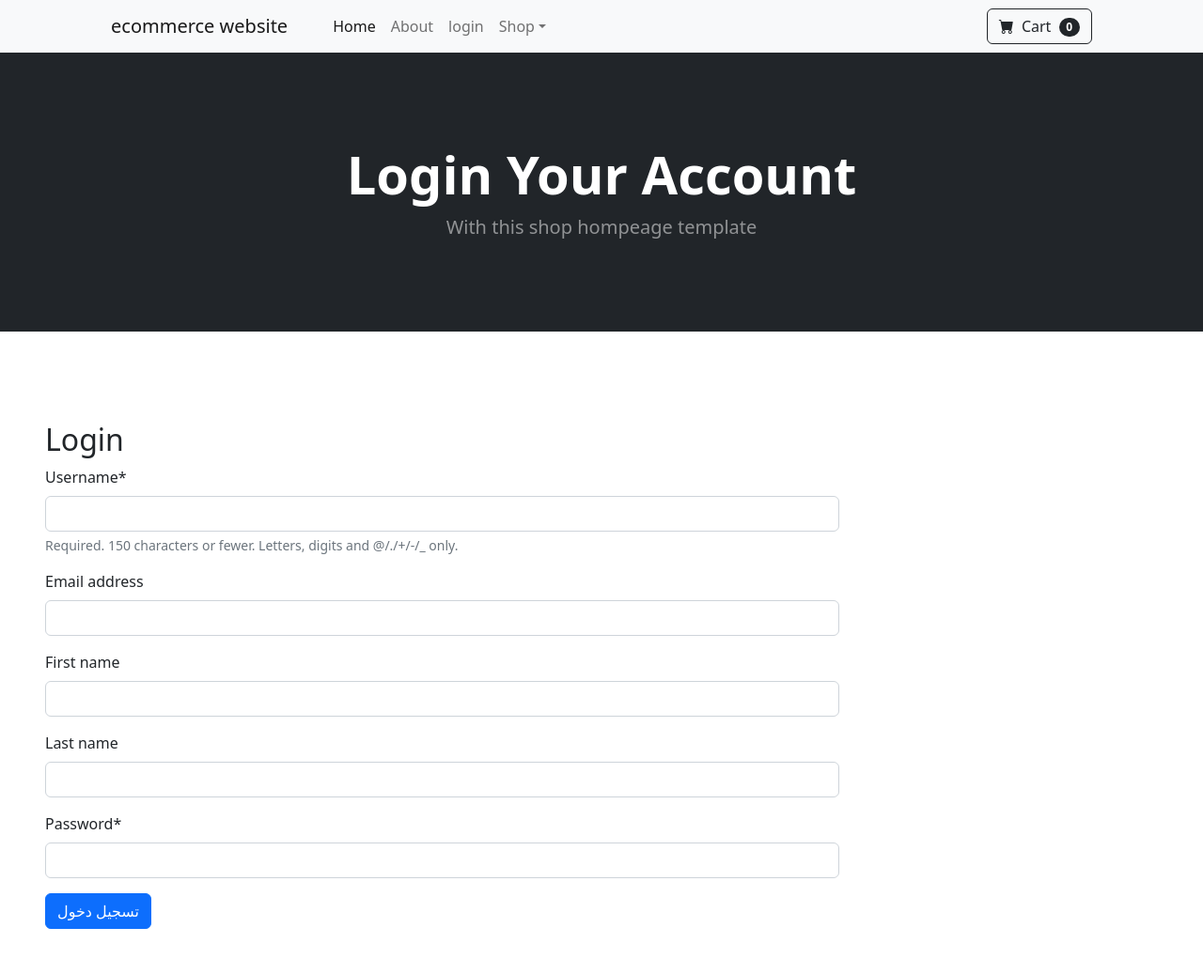
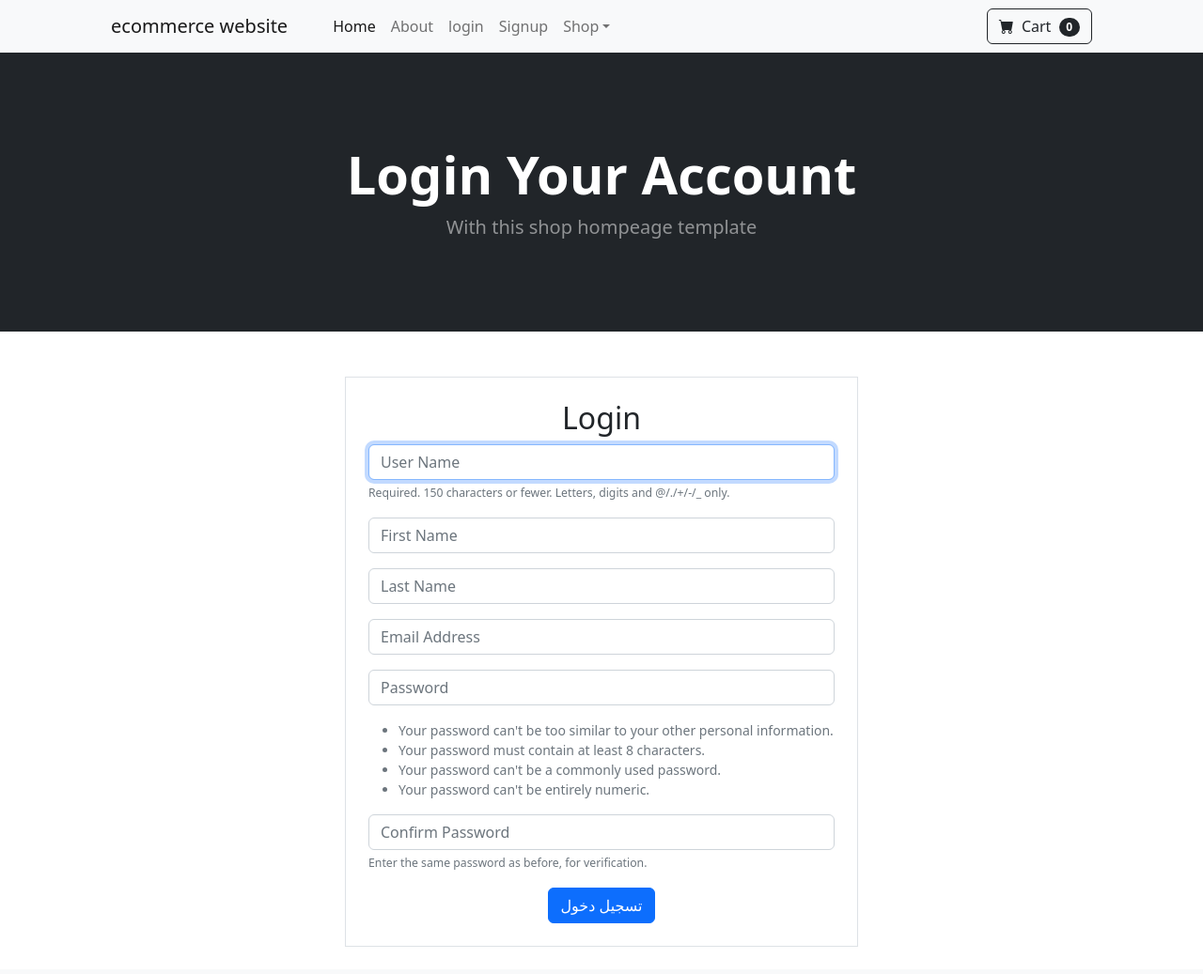
Before and after one commit to glmmaamer/ecomm, a Django app: page /signup/ in a window 1280 px wide. Shown: the whole page at 94% size. After the commit the page ends 1008 px from the top, so only its background shows below. Run offline with Django 4.2, Linux system fonts and the light colour scheme; some libraries are stand-ins or nearby versions.

Commit message:
add update code views regester

```diff
--- a/static/css/signup.css
+++ b/static/css/signup.css
@@ -25,3 +25,6 @@
     margin-top: 10px;
     margin-bottom: 10px;
 }
+#border{
+    padding: 20px;
+}
--- a/store/forms.py
+++ b/store/forms.py
@@ -1,9 +1,33 @@
 from django import forms
+from django.contrib.auth.forms import UserCreationForm
 from django.contrib.auth.models import User
 
 
 
-class CreateUser(forms.ModelForm):
-    class Meta:
-        model = User
-        fields = ('username','email','first_name','last_name','password')
+
+class SignUpForm(UserCreationForm):
+	email = forms.EmailField(label="", widget=forms.TextInput(attrs={'class':'form-control', 'placeholder':'Email Address'}))
+	first_name = forms.CharField(label="", max_length=100, widget=forms.TextInput(attrs={'class':'form-control', 'placeholder':'First Name'}))
+	last_name = forms.CharField(label="", max_length=100, widget=forms.TextInput(attrs={'class':'form-control', 'placeholder':'Last Name'}))
+
+	class Meta:
+		model = User
+		fields = ('username', 'first_name', 'last_name', 'email', 'password1', 'password2')
+
+	def __init__(self, *args, **kwargs):
+		super(SignUpForm, self).__init__(*args, **kwargs)
+
+		self.fields['username'].widget.attrs['class'] = 'form-control'
+		self.fields['username'].widget.attrs['placeholder'] = 'User Name'
+		self.fields['username'].label = ''
+		self.fields['username'].help_text = '<span class="form-text text-muted"><small>Required. 150 characters or fewer. Letters, digits and @/./+/-/_ only.</small></span>'
+
+		self.fields['password1'].widget.attrs['class'] = 'form-control'
+		self.fields['password1'].widget.attrs['placeholder'] = 'Password'
+		self.fields['password1'].label = ''
+		self.fields['password1'].help_text = '<ul class="form-text text-muted small"><li>Your password can\'t be too similar to your other personal information.</li><li>Your password must contain at least 8 characters.</li><li>Your password can\'t be a commonly used password.</li><li>Your password can\'t be entirely numeric.</li></ul>'
+
+		self.fields['password2'].widget.attrs['class'] = 'form-control'
+		self.fields['password2'].widget.attrs['placeholder'] = 'Confirm Password'
+		self.fields['password2'].label = ''
+		self.fields['password2'].help_text = '<span class="form-text text-muted"><small>Enter the same password as before, for verification.</small></span>'
--- a/store/templates/parstail/navbar.html
+++ b/store/templates/parstail/navbar.html
@@ -3,6 +3,7 @@
         <div class="container px-4 px-lg-5">
             <a class="navbar-brand" href="#!">ecommerce website</a>
             <button class="navbar-toggler" type="button" data-bs-toggle="collapse" data-bs-target="#navbarSupportedContent" aria-controls="navbarSupportedContent" aria-expanded="false" aria-label="Toggle navigation"><span class="navbar-toggler-icon"></span></button>
+
             <div class="collapse navbar-collapse" id="navbarSupportedContent">
                 <ul class="navbar-nav me-auto mb-2 mb-lg-0 ms-lg-4">
                     <li class="nav-item"><a class="nav-link active" aria-current="page" href="{% url 'home' %}">Home</a></li>
@@ -16,6 +17,10 @@
                     <li class="nav-item">
                         <a class="nav-link" href="{% url 'login' %}">login</a>
                     </li>
+                    <li class="nav-item">
+                        <a class="nav-link" href="{% url 'signup' %}">Signup</a>
+                    </li>
+
                     {% endif %}
                     <li class="nav-item dropdown">
                         <a class="nav-link dropdown-toggle" id="navbarDropdown" href="#" role="button" data-bs-toggle="dropdown" aria-expanded="false">Shop</a>
@@ -34,7 +39,9 @@
                         <span class="badge bg-dark text-white ms-1 rounded-pill">0</span>
                     </button>
                 </form>
+
             </div>
         </div>
+
     </nav>
     <!-- Header-->
--- a/store/templates/signup.html
+++ b/store/templates/signup.html
@@ -17,17 +17,23 @@
 
 <br>
 <br>
-
+<div class="container">
     <div class="row">
-        <div class="col-8 m-5">
+        <div class="col-md-6 offset-md-3 ">
+            <div class="border p-4 mb-4">
+                <center>
                 <h2>Login</h2>
+                </center>
                 <form method="POST" action="">
 
                     {% csrf_token %}
-                {{form|crispy}}
+                    {{form.as_p}}
+                    <center>
                     <button type="submit" class="btn btn-primary">تسجيل دخول</button>
+                    </center>
                 </form>
-
+            </div>
+        </div>
 
     </div>
 </div>
@@ -35,5 +41,4 @@
 
 
 
-
 {% endblock %}
--- a/store/urls.py
+++ b/store/urls.py
@@ -6,5 +6,5 @@ urlpatterns = [
     path('about/',views.about, name='about'),
     path('login/',views.login_user, name='login'),
     path('logout/',views.logout_user, name='logout'),
-    path('signup/',views.Register, name='register'),
+    path('signup/',views.Register_User, name='signup'),
 ]
--- a/store/views.py
+++ b/store/views.py
@@ -1,8 +1,11 @@
 from django.shortcuts import render, redirect
 from . models import *
+from django.contrib.auth.models import User
 from django.contrib.auth import authenticate , login, logout
 from django.contrib import messages
-from .forms import CreateUser
+from django.contrib.auth.forms import UserCreationForm
+from .forms import SignUpForm
+
 
 # Create your views here.
 
@@ -32,10 +35,22 @@ def login_user(request):
 def logout_user(request):
     logout(request)
     messages.success(request,("you have been logged out"))
-    redirect('home')
+    redirect('signup')
 
-def Register(request):
-    form = CreateUser()
-    return render(request, 'signup.html',{
-        'form':form
-    })
+def Register_User(request):
+    form = SignUpForm()
+    if request.method == "POST":
+        form = SignUpForm(request.POST)
+        if form.is_valid():
+            form.save()
+            username = form.cleaned_data['username']
+            password = form.cleaned_data['password']
+            user = authenticate(username=username, password=password)
+            login(request,user)
+            messages.success(request,('You have regester Successfully  '))
+            return redirect('home')
+        else:
+            messages.success(request, ('problem with regester pls try again...'))
+            return redirect('home')
+    else:
+        return render(request, 'signup.html',{'form':form})
```
Also changed, not shown: store/templates/login.html (+7 -4 lines), db.sqlite3. Lines whose indentation alone changed are shown as unchanged.
